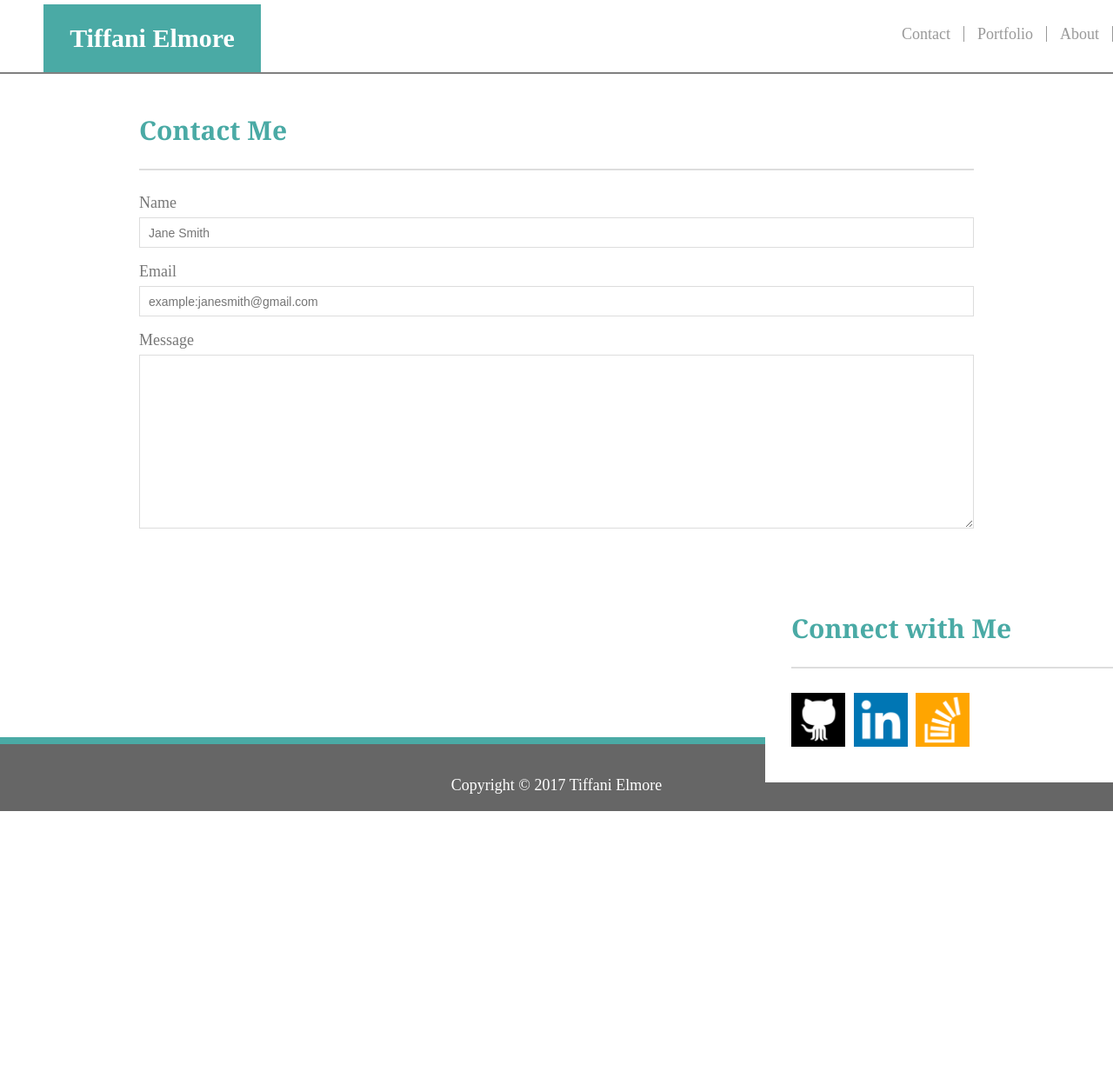
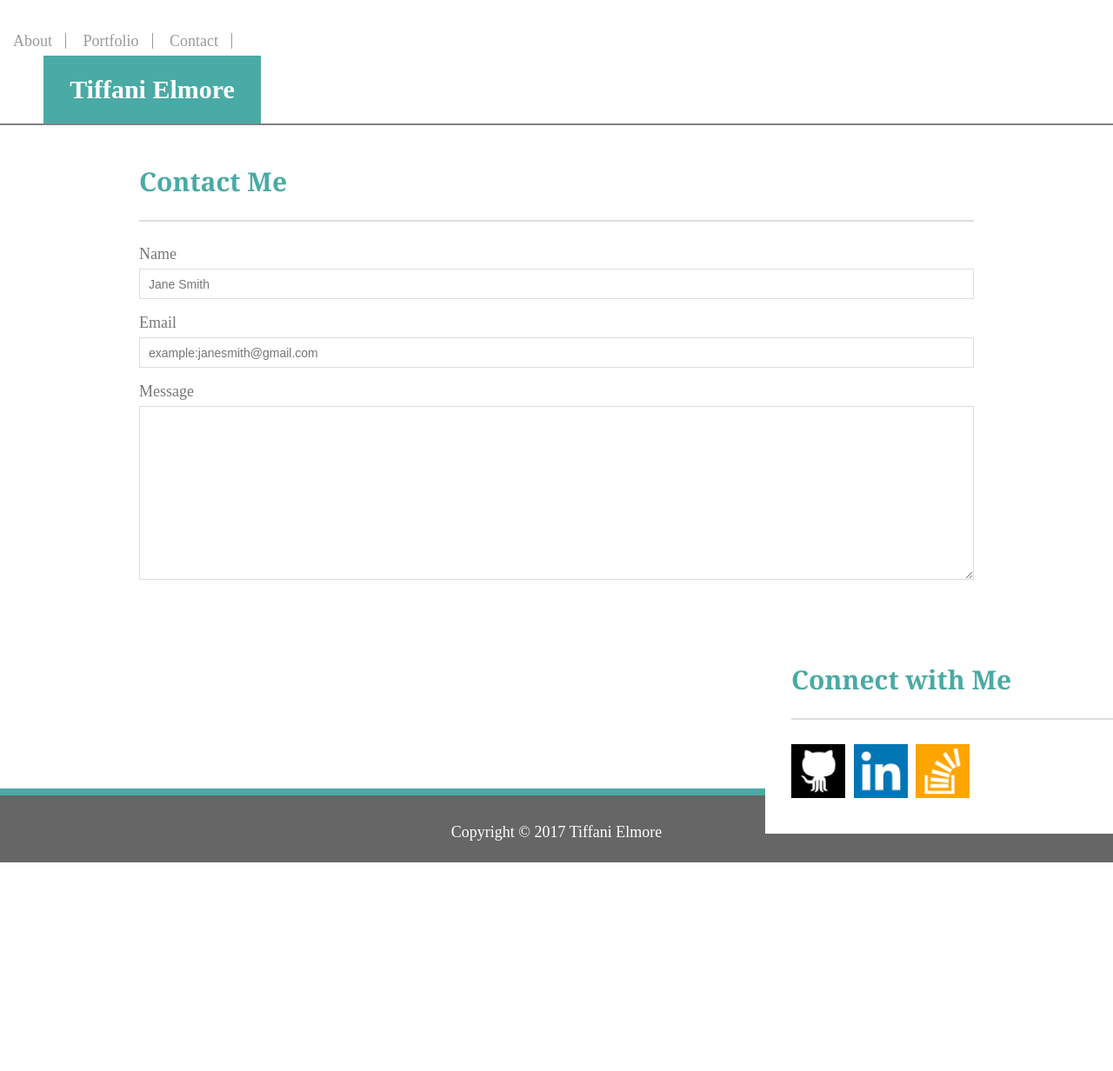
Before and after one commit to grace000/Basic-Portfolio, a PHP site: page /contact.html in a window 1280 px wide; the page is wider, and only the part inside the window is pictured. Shown: the top 1232 px of that part at 87% size. Before the commit the page ends 933 px from the top of that part, so only its background shows below. Run offline with PHP 8.4, Linux system fonts and the light colour scheme.

Commit message:
porfolio header style changes

```diff
--- a/assets/css/style.css
+++ b/assets/css/style.css
@@ -15,6 +15,12 @@ body {
 
 /*header*/
 
+.indextabs {
+	width: 270px;
+	float: right;
+	text-align: right;
+}
+
 .navheader {
 	height: 53px;
 	max-width: 960px;
@@ -31,10 +37,9 @@ body {
     padding-top: 30px;
     overflow: hidden;
     background-color: #4aaaa5;
-    float: right;
+    float: left;
     height: 78px;
 	width: 250px;
-	position: fixed;
 	text-align: center;
 	font-weight: 700;
 	font-size: 30px;
@@ -51,7 +56,6 @@ body {
 
 nav a {
 	text-decoration: none;
-	float: right;
 	padding-left: 15px;
 	padding-right:15px;
 	border-right: 1px solid #999;
@@ -162,11 +166,6 @@ p:last-child {
 	padding: 30px;
 	margin-bottom: 20px;
 	float: right;
-	/*right: 100px;
-	position: relative;
-	top:125px;
-	left: 680px;*/
-
 }
 
 .connect-heading h1 {
@@ -183,7 +182,7 @@ p:last-child {
 /*footer*/
 
 footer {
-  padding-top: 30px;
+  padding-top: 25px;
   background-color: #666666;
   color: #ffffff;
   height: 85px;
```
Also changed, not shown: index.html (+5 -3 lines), portfolio.html (+11 -7 lines).
